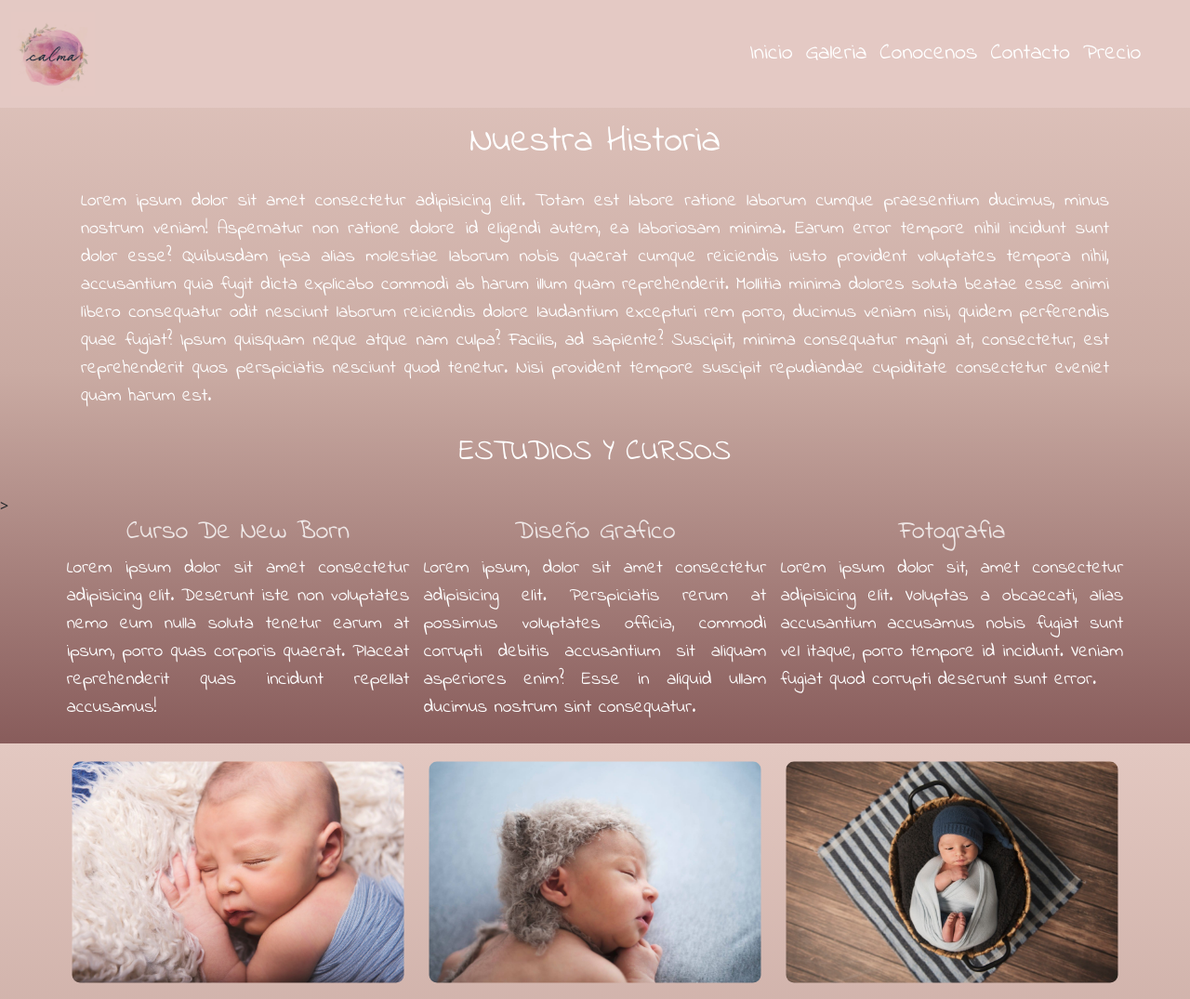
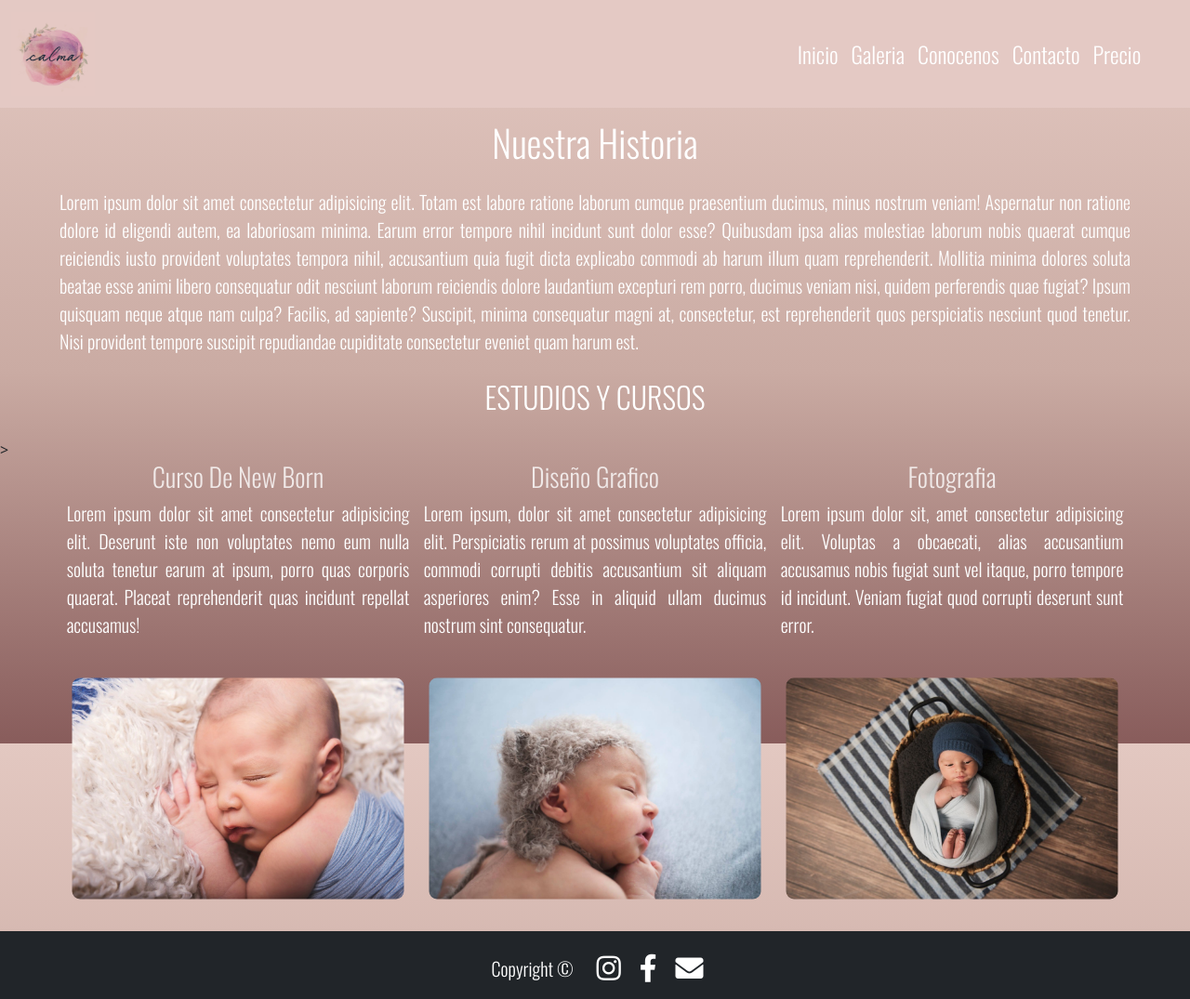
Before and after one commit to BerLissarrague/Repo-Proyecto-final, a website: page pages/Conocenos.html in a window 1280 px wide. Shown: the top 1075 px of the page at 93% size. Drawn offline with nearby package versions, Linux system fonts and the light colour scheme.

Commit message:
Entrega final

```diff
--- a/Scss/estiloScss.scss
+++ b/Scss/estiloScss.scss
@@ -8,7 +8,7 @@
     margin-inline-start: 0px;
     margin-inline-end: 0px;
     padding-inline-start:0;
-    font-family: 'Indie Flower', cursive;
+    font-family: 'Oswald', sans-serif;
     color:#ffff;
     text-decoration: none;
     box-sizing: border-box;
@@ -267,7 +267,6 @@ td{
     margin: 0 auto;
     p {
         font-size: 20px;
-        margin: 2%;
         text-align: justify;
     }
 }
--- a/pages/Conocenos.html
+++ b/pages/Conocenos.html
@@ -16,11 +16,7 @@
     <!--Google fond-->
     <link rel="preconnect" href="https://fonts.googleapis.com">
     <link rel="preconnect" href="https://fonts.gstatic.com" crossorigin>
-    <link href="https://fonts.googleapis.com/css2?family=Indie+Flower&display=swap" rel="stylesheet">
-    <link rel="preconnect" href="https://fonts.googleapis.com">
-    <link rel="preconnect" href="https://fonts.googleapis.com">
-    <link rel="preconnect" href="https://fonts.gstatic.com" crossorigin>
-    <link href="https://fonts.googleapis.com/css2?family=Dancing+Script&family=Righteous&display=swap" rel="stylesheet">
+    <link href="https://fonts.googleapis.com/css2?family=Oswald:wght@200;300&display=swap" rel="stylesheet">
 </head>
 
 <body>
```
Also changed, not shown: index.html (+8 -11 lines), pages/Contacto.html (+1 -5 lines), pages/Galeria.html (+1 -5 lines), pages/Precio.html (+1 -5 lines), Css/estilo.css.
